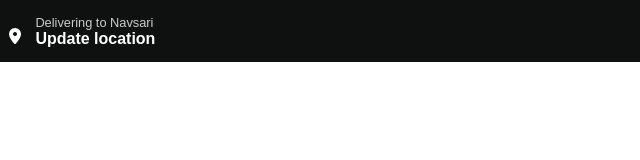
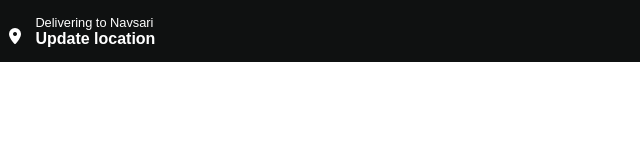
Before and after one commit to MaitriPatel-2228/Amazon-Clone, a plain HTML site: page index.html in a window 1280 px wide. Shown: the full height of the page, 640-1280 px from the left. Drawn offline with Linux system fonts and the light colour scheme.

Commit message:
Update style.css

```diff
--- a/style.css
+++ b/style.css
@@ -71,7 +71,7 @@
 
 #line1_2{
     font-size: 0.8rem;
-    color:#CCCCCC;
+    color: white;
 }
 
 #line2_2{
```
